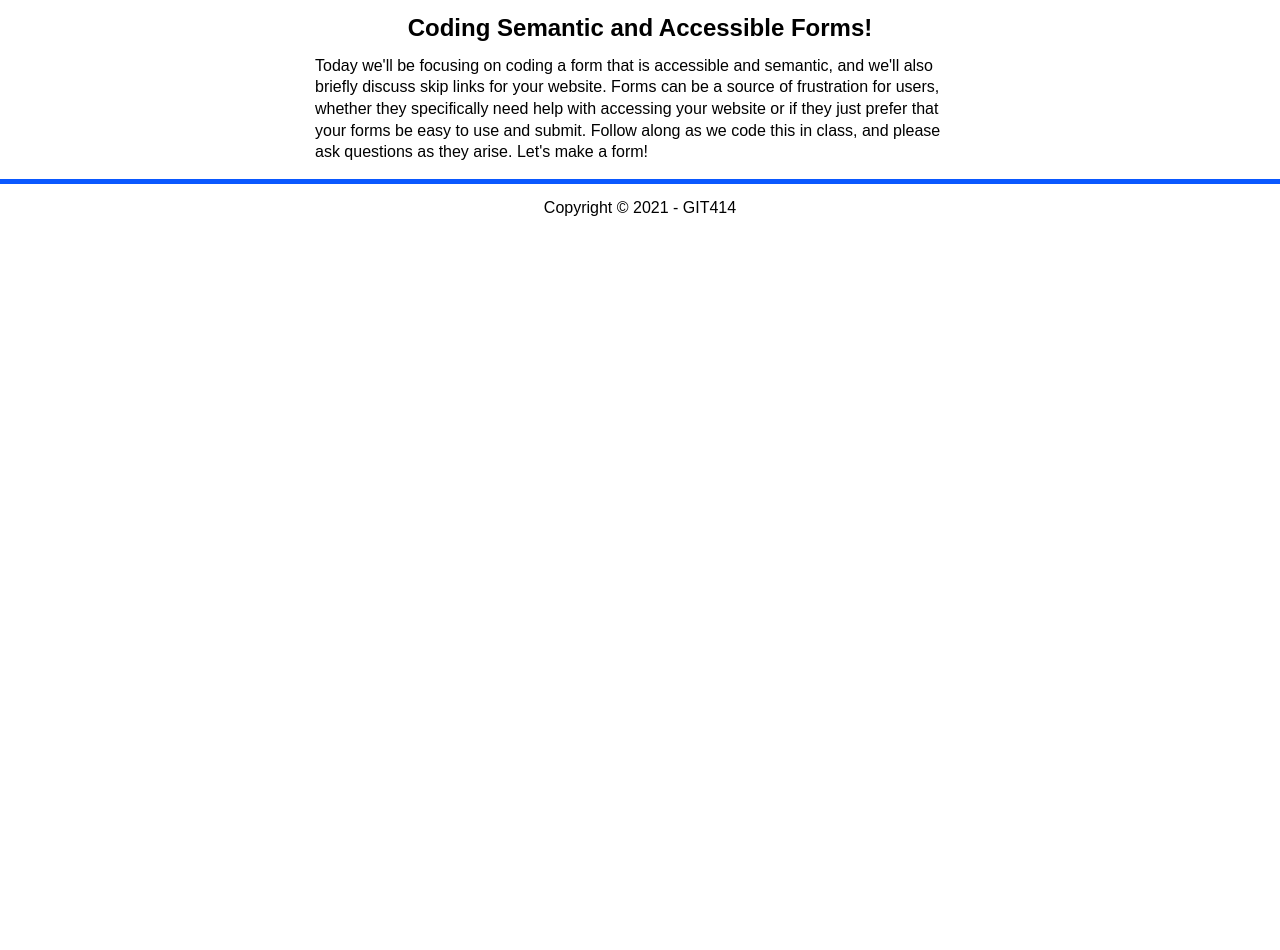
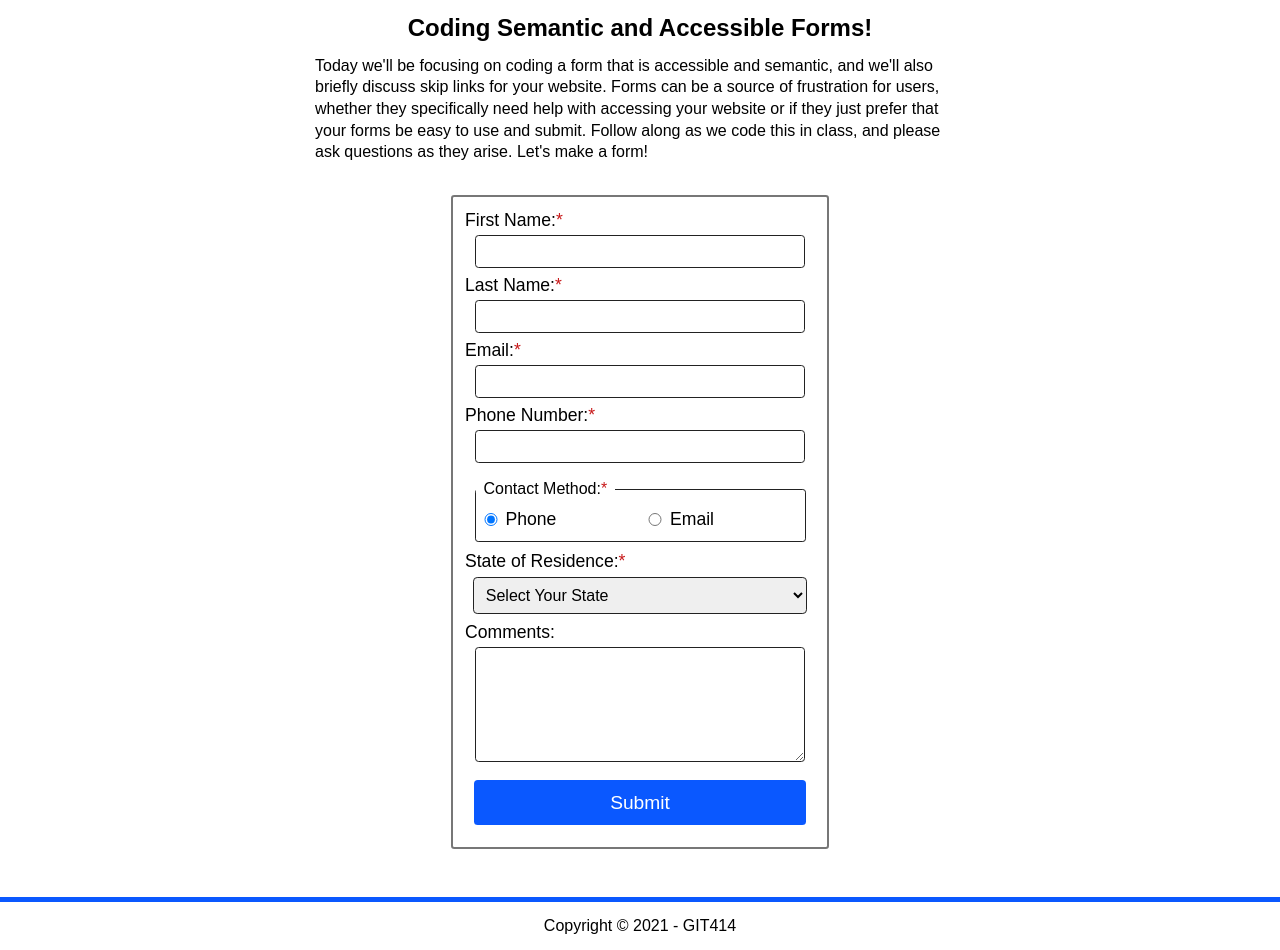
Before and after one commit to drewnolte/acceessible_assignment_nolte, a plain HTML site: page index.html in a window 1280 px wide. Shown: the part 500-1450 px from the top of the page. Before the commit the page ends 800 px from the top, so only its background shows below. Drawn offline with Linux system fonts and the light colour scheme.

Commit message:
added all required tasks

```diff
--- a/index.html
+++ b/index.html
@@ -3,11 +3,11 @@
 
 <head>
 	<meta charset="utf-8">
-	<!---------- TO-DO: ADD META TAG AND NAME HERE -------- -->
+	<!--TO-DO: ADD META TAG AND NAME HERE -->
 	<meta name="author" content="Andrew Nolte">
 	<title>Form Activity Solution File</title>
-	<!---------- TO-DO: ADD LINK TO CSS HERE -------- -->
-	<link rel="stylesheet" type="text/css" href="styles.css"/>
+	<!--TO-DO: ADD LINK TO CSS HERE -->
+	<link rel="stylesheet" type="text/css" href="styles.css">
 
 </head>
 
@@ -34,7 +34,94 @@
 				need help with accessing your website or if they just prefer that your forms be easy to use and submit.
 				Follow along as we code this in class, and please ask questions as they arise. Let's make a form!</p>
 
-			<!-- 	-------- TO-DO: ADD FORM CODE HERE DURING CLASS, FOLLOW ALONG TO COMPLETE -------- -->
+			<!-- TO-DO: ADD FORM CODE HERE DURING CLASS, FOLLOW ALONG TO COMPLETE -->
+
+			<form action="https://wp.zybooks.com/form-viewer.php" method="POST">
+
+				<label for="first_name">First Name:<span class="required">*</span></label>
+				<input id="first_name" name="first_name" type="text" required>
+
+				<label for="last_name">Last Name:<span class="required">*</span></label>
+				<input id="last_name" name="last_name" type="text" required>
+
+				<label for="email">Email:<span class="required">*</span></label>
+				<input id="email" name="email" type="email" required>
+
+				<label for="phone">Phone Number:<span class="required">*</span></label>
+				<input id="phone" name="phone" type="tel" required>
+
+				<fieldset>
+					<legend>Contact Method:<span class="required">*</span></legend>
+					<input id="phoneRadio" type="radio" name="contact_method" value="phoneRadio" required checked>
+					<label for="phoneRadio">Phone</label>
+
+					<input id="emailRadio" type="radio" name="contact_method" value="emailRadio" required>
+					<label for="emailRadio">Email</label>
+				</fieldset>
+
+				<label for="state">State of Residence:<span class="required">*</span></label>
+				<select id="state" name="state" required>
+					<option value="">Select Your State</option>
+					<option value="AL">Alabama</option>
+					<option value="AK">Alaska</option>
+					<option value="AZ">Arizona</option>
+					<option value="AR">Arkansas</option>
+					<option value="CA">California</option>
+					<option value="CO">Colorado</option>
+					<option value="CT">Connecticut</option>
+					<option value="DE">Delaware</option>
+					<option value="DC">District Of Columbia</option>
+					<option value="FL">Florida</option>
+					<option value="GA">Georgia</option>
+					<option value="HI">Hawaii</option>
+					<option value="ID">Idaho</option>
+					<option value="IL">Illinois</option>
+					<option value="IN">Indiana</option>
+					<option value="IA">Iowa</option>
+					<option value="KS">Kansas</option>
+					<option value="KY">Kentucky</option>
+					<option value="LA">Louisiana</option>
+					<option value="ME">Maine</option>
+					<option value="MD">Maryland</option>
+					<option value="MA">Massachusetts</option>
+					<option value="MI">Michigan</option>
+					<option value="MN">Minnesota</option>
+					<option value="MS">Mississippi</option>
+					<option value="MO">Missouri</option>
+					<option value="MT">Montana</option>
+					<option value="NE">Nebraska</option>
+					<option value="NV">Nevada</option>
+					<option value="NH">New Hampshire</option>
+					<option value="NJ">New Jersey</option>
+					<option value="NM">New Mexico</option>
+					<option value="NY">New York</option>
+					<option value="NC">North Carolina</option>
+					<option value="ND">North Dakota</option>
+					<option value="OH">Ohio</option>
+					<option value="OK">Oklahoma</option>
+					<option value="OR">Oregon</option>
+					<option value="PA">Pennsylvania</option>
+					<option value="RI">Rhode Island</option>
+					<option value="SC">South Carolina</option>
+					<option value="SD">South Dakota</option>
+					<option value="TN">Tennessee</option>
+					<option value="TX">Texas</option>
+					<option value="UT">Utah</option>
+					<option value="VT">Vermont</option>
+					<option value="VA">Virginia</option>
+					<option value="WA">Washington</option>
+					<option value="WV">West Virginia</option>
+					<option value="WI">Wisconsin</option>
+					<option value="WY">Wyoming</option>
+				</select>
+
+				<label for="comments">Comments:</label>
+				<textarea id="comments" name="comments"></textarea>
+
+				<input type="submit" value="Submit">
+			</form>
+
+
 		</article>
 	</main>
 	<footer>
```
